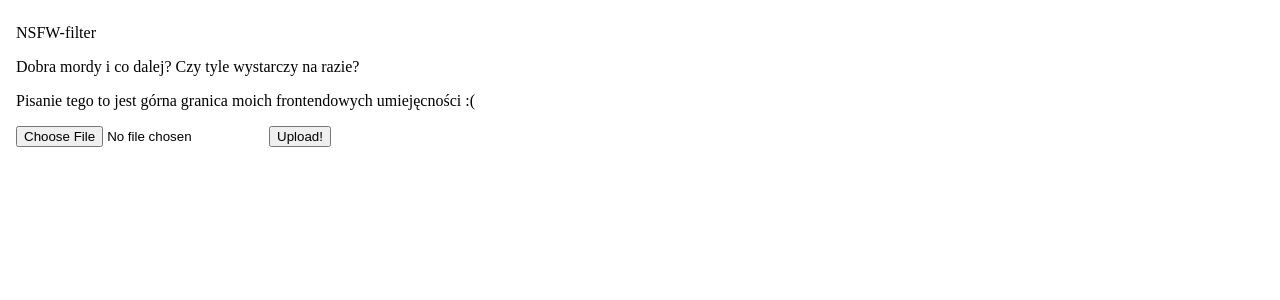
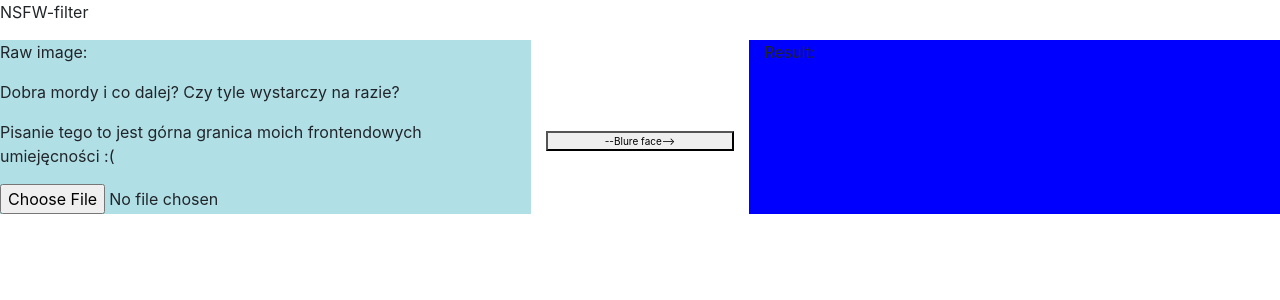
Before and after one commit to michalkaj/NSFW-filter, an Angular app in the folder frontend/: page / in a window 1280 px wide. Shown: the top 300 px of the page. Built offline with nearby package versions, Linux system fonts and the light colour scheme.

Commit message:
Change main site look and add bootstrap

```diff
--- a/frontend/angular.json
+++ b/frontend/angular.json
@@ -24,9 +24,12 @@
               "src/assets"
             ],
             "styles": [
+              "./node_modules/bootstrap/dist/css/bootstrap.css",
               "src/styles.css"
             ],
-            "scripts": []
+            "scripts": [
+              "./node_modules/bootstrap/dist/js/bootstrap.js"
+            ]
           },
           "configurations": {
             "production": {
--- a/frontend/package.json
+++ b/frontend/package.json
@@ -19,6 +19,7 @@
     "@angular/platform-browser": "~9.0.7",
     "@angular/platform-browser-dynamic": "~9.0.7",
     "@angular/router": "~9.0.7",
+    "bootstrap": "^4.4.1",
     "rxjs": "~6.5.4",
     "tslib": "^1.10.0",
     "zone.js": "~0.10.2"
--- a/frontend/src/app/app.component.html
+++ b/frontend/src/app/app.component.html
@@ -1,8 +1,19 @@
+<header>
+  <p>NSFW-filter</p>
+</header>
 <body>
-  <col>
-    <p>NSFW-filter</p>
-    <p>Dobra mordy i co dalej? Czy tyle wystarczy na razie?</p>
-    <p>Pisanie tego to jest górna granica moich frontendowych umiejęcności :(</p>
-    <input type="file" (change)="onFileChanged($event)" #fileInput>
-<button (click)="onUpload()">Upload!</button>
+  <div class="row">
+    <div class="col-sm-5" style="background-color:powderblue;">
+      <p>Raw image:</p>
+      <p>Dobra mordy i co dalej? Czy tyle wystarczy na razie?</p>
+      <p>Pisanie tego to jest górna granica moich frontendowych umiejęcności :(</p>
+      <input type="file" (change)="onFileChanged($event)" #fileInput style="padding-right: 4px;">
+    </div>
+    <div class="col-sm-2" style="background-color:white;">
+      <button (click)="onUpload()" style="height: 20px; width: 100%; font-size: x-small; position: relative; top: 50%;">--Blure face--></button>
+    </div>
+    <div class="col-sm-5" style="background-color:blue;">
+      <p>Result:</p>
+    </div>
+  </div>
 </body>
```
Also changed, not shown: 1 other file (tests, documents, lock files or other folders).
